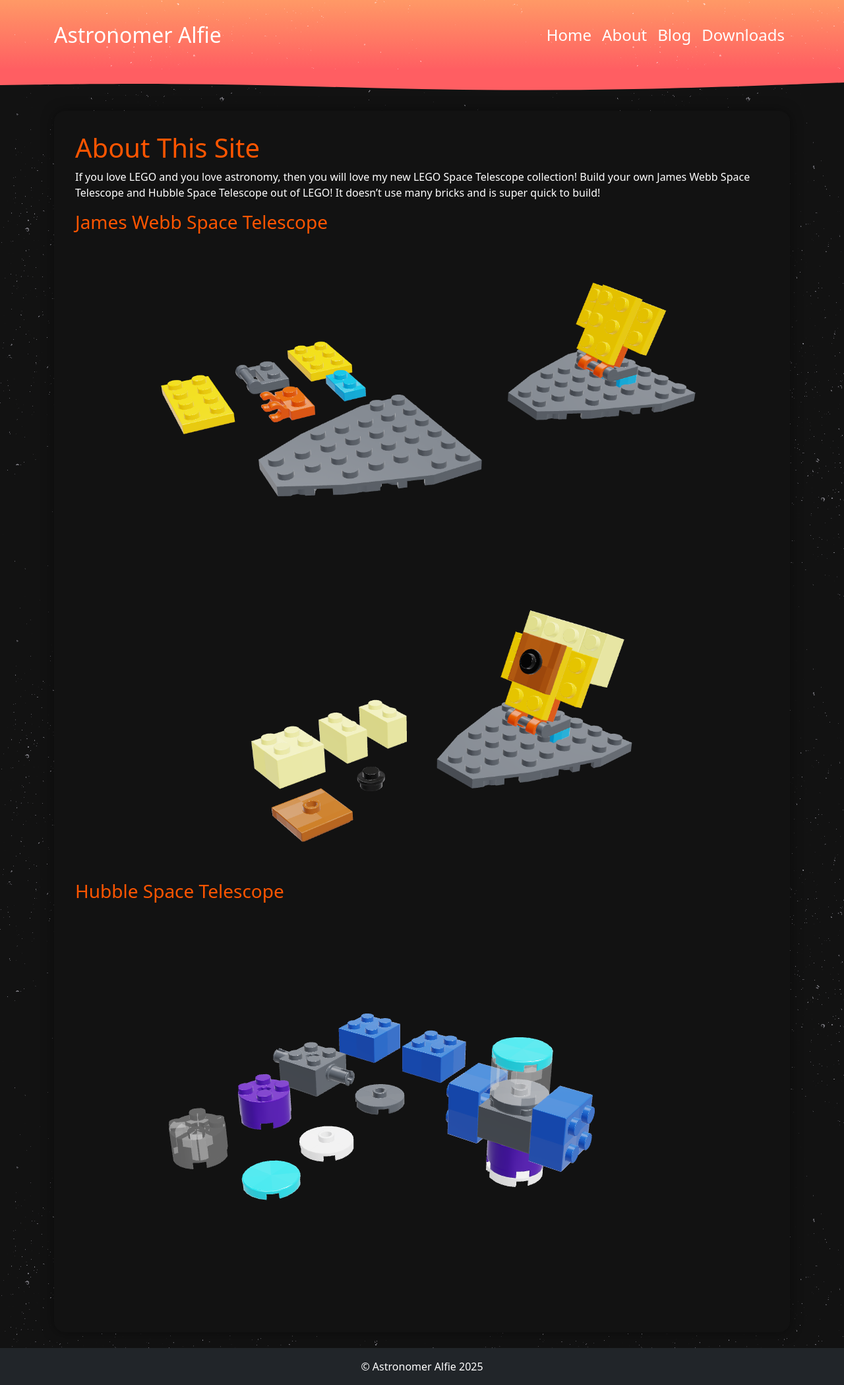
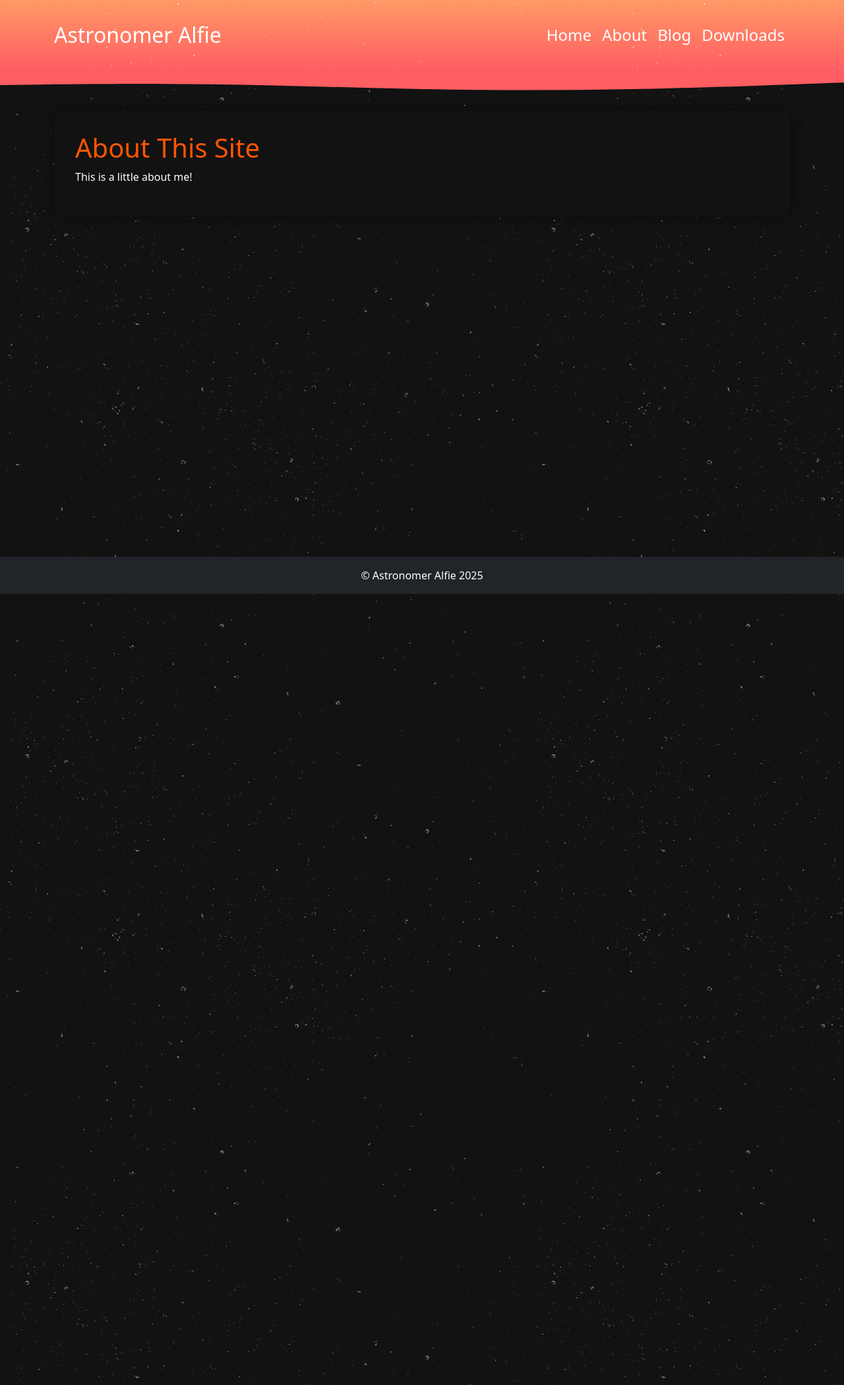
Before and after one commit to momquab/astroalf, a Jekyll site: the page built from about.md, in a window 1280 px wide. Shown: the whole page at 66% size. Built offline with Jekyll 4.4.1, drawn with Linux system fonts in a browser that asks for light colours.

Commit message:
Update broken links

```diff
--- a/_config.yml
+++ b/_config.yml
@@ -1,8 +1,9 @@
 title: Astronomer Alfie
 description: The home of out-of-this-world space fun, news and activities.
-baseurl: "" # leave empty if deploying at root
-url: ""     # you can leave empty for local development
+baseurl: "/astroalf" # MUST match your repo name
+url: "https://momquab.github.io"
 
+theme: null
 plugins:
   - jekyll-feed
   - jekyll-seo-tag
--- a/about.md
+++ b/about.md
@@ -6,14 +6,4 @@ permalink: /about/
 
 # About This Site
 
-If you love LEGO and you love astronomy, then you will love my new LEGO Space Telescope collection! Build your own James Webb Space Telescope and Hubble Space Telescope out of LEGO! It doesn't use many bricks and is super quick to build!
-
-### James Webb Space Telescope
-
-![James Webb Space Telescope Part 1](/assets/images/JWST1.png)
-
-![James Webb Space Telescope Part 2](/assets/images/JWST2.png)
-
-### Hubble Space Telescope
-
-![Hubble Space Telescope LEGO](/assets/images/Hubble.png)
+This is a little about me!
--- a/assets/css/style.css
+++ b/assets/css/style.css
@@ -4,7 +4,7 @@ h1, h2, h3 {
 
 body {
   background-color: #121212;
-  background-image: url("/assets/stardust.png");
+  background-image: url(/astroalf/assets/stardust.png);
   background-repeat: repeat;
   background-size: auto;
   color: white;
--- a/blog.html
+++ b/blog.html
@@ -7,7 +7,7 @@ title: Blog
 <ul>
   {% for post in site.posts %}
     <li>
-      <h2><a href="{{ post.url }}">{{ post.title }}</a></h2>
+      <h2><a href="{{ post.url | relative_url }}">{{ post.title }}</a></h2>
       {{ post.excerpt }}
     </li>
   {% endfor %}
```
Also changed, not shown: _posts/2025-06-11-lego-telescopes.md (+3 -3 lines), _posts/2025-06-12-lego-rocketship.md (+8 -8 lines).
